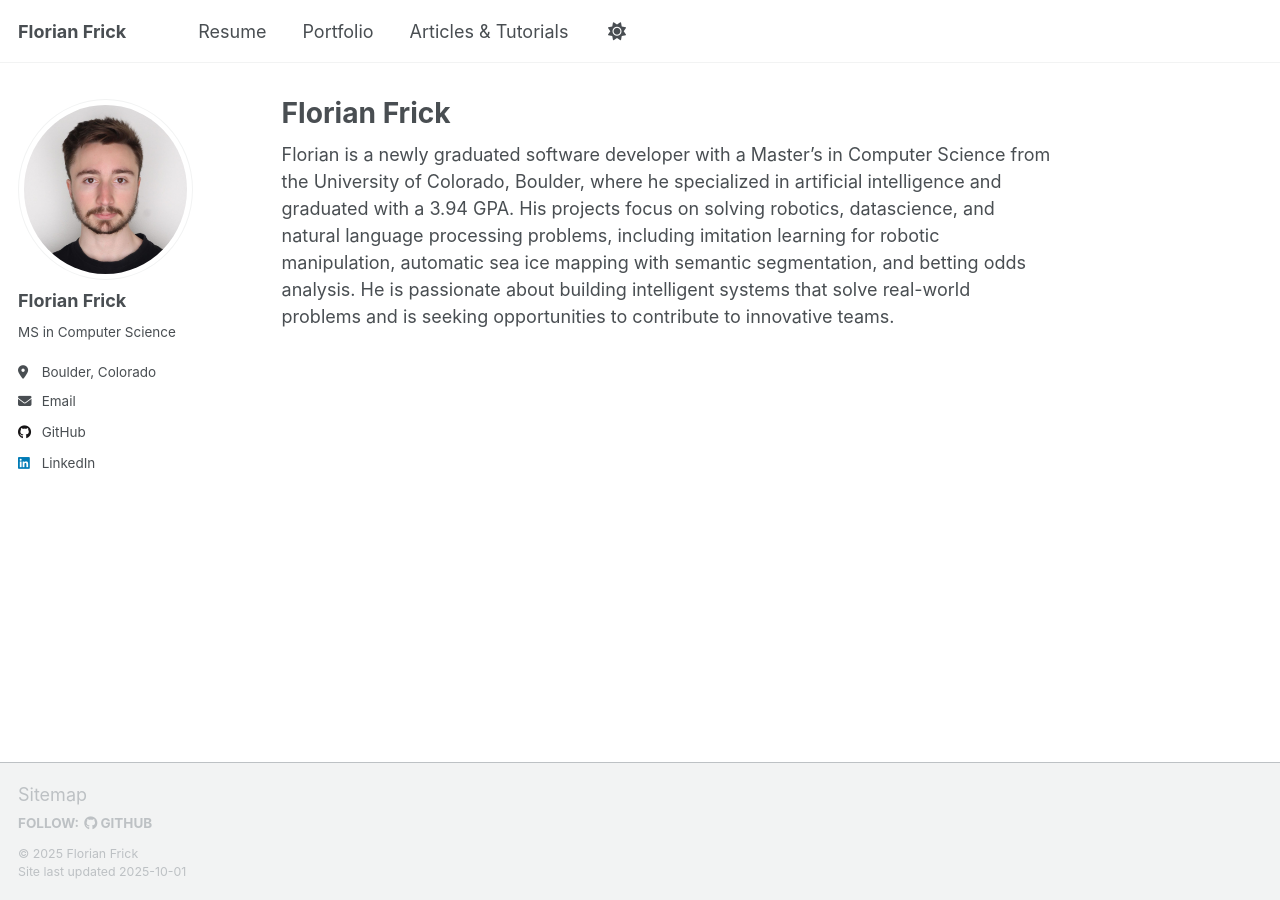
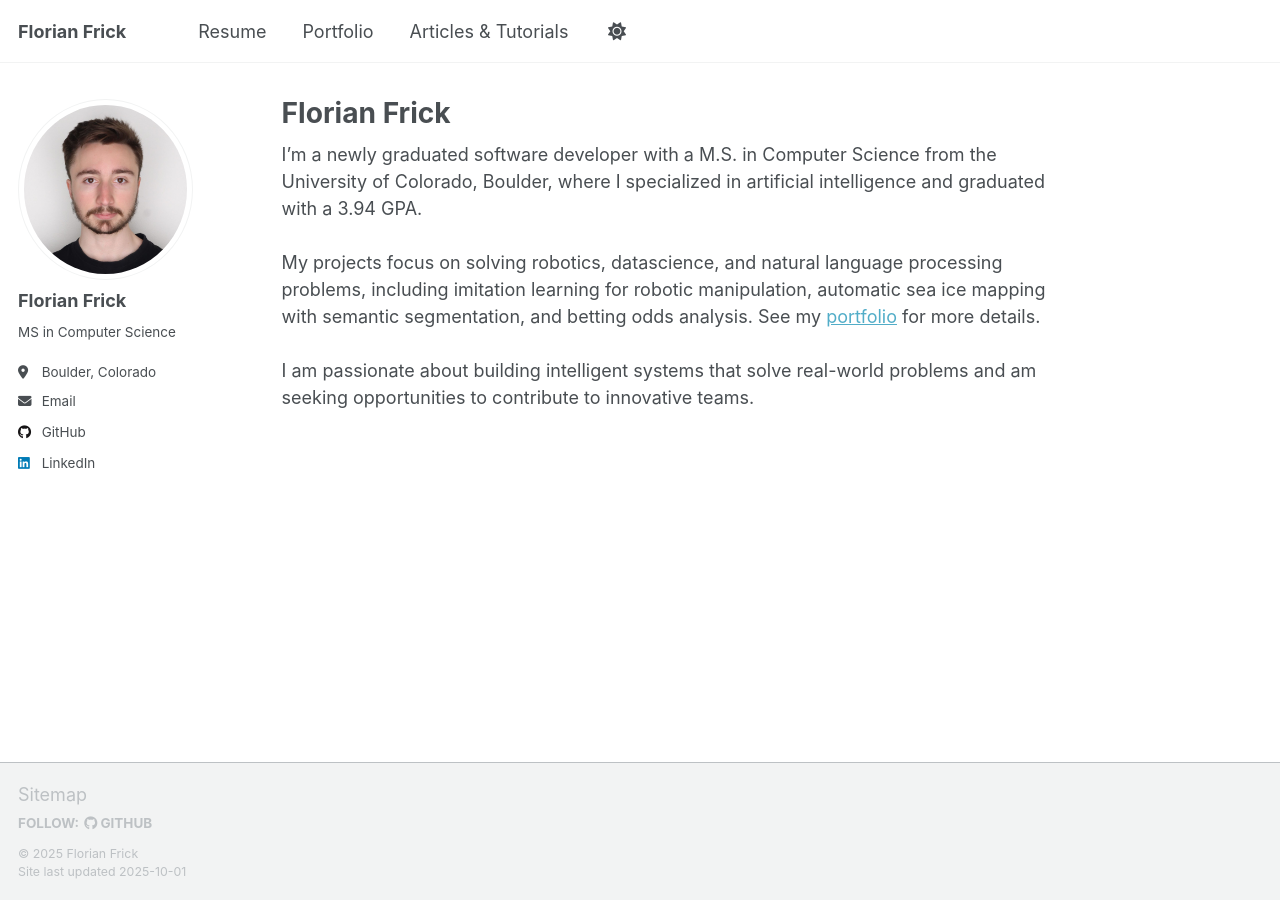
Before and after one commit to florianfrick/florianfrick.github.io, a Jekyll site: the page built from _pages/about.md, in a window 1280 px wide. Built offline with Jekyll 4.4.1, drawn with Linux system fonts in a browser that asks for light colours; a script that is not in the unit is left out.

Commit message:
Updated bio

```diff
--- a/_pages/about.md
+++ b/_pages/about.md
@@ -8,4 +8,10 @@ redirect_from:
 ---
 
 
-Florian is a newly graduated software developer with a Master's in Computer Science from the University of Colorado, Boulder, where he specialized in artificial intelligence and graduated with a 3.94 GPA. His projects focus on solving robotics, datascience, and natural language processing problems, including imitation learning for robotic manipulation, automatic sea ice mapping with semantic segmentation, and betting odds analysis. He is passionate about building intelligent systems that solve real-world problems and is seeking opportunities to contribute to innovative teams.
+I'm a newly graduated software developer with a M.S. in Computer Science from the University of Colorado, Boulder, where I specialized in artificial intelligence and graduated with a 3.94 GPA.
+<!-- Before then, I graduated with a B.S. in Computer Science  -->
+<br><br>
+My projects focus on solving robotics, datascience, and natural language processing problems, including imitation learning for robotic manipulation, automatic sea ice mapping with semantic segmentation, and betting odds analysis.
+See my <a href="https://florianfrick.github.io/portfolio/">portfolio</a> for more details.
+<br><br>
+I am passionate about building intelligent systems that solve real-world problems and am seeking opportunities to contribute to innovative teams.
```
